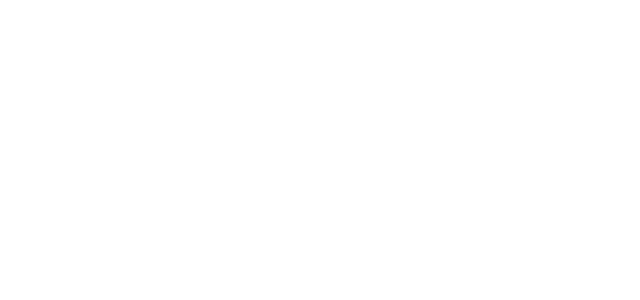
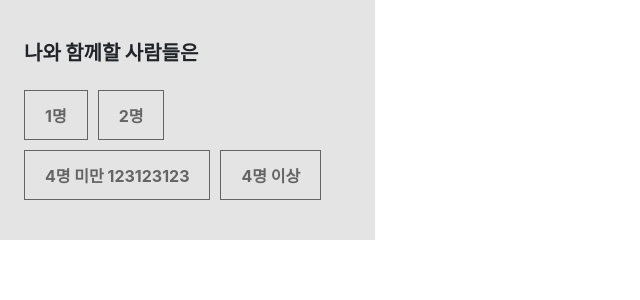
Before and after one commit to new-place-Team/InSplace-FE, a React (Create React App) app: page /test in a window 1280 px wide. Shown: the top 300 px of the page, without its empty margins (0-640 px from the left). Built offline with nearby package versions, Linux system fonts and the light colour scheme; a web font is replaced by a local one.

Commit message:
[style] selectedContents ui작업

```diff
--- a/src/App.js
+++ b/src/App.js
@@ -8,6 +8,7 @@
 import Main from './pages/Main';
 import UI from './pages/UI';
 import theme from './styles/theme';
+import SelectedContents from './components/SelectedContents';
 
 function App() {
   console.log('첫 스타트! 1');
@@ -23,6 +24,7 @@
           <Route path="/" exact component={Test} />
           <Route path="/main" exact component={Main} />
           <Route path="/ui" exact component={UI} />
+          <Route path="/test" exact component={SelectedContents} />
         </Switch>
       </ThemeProvider>
     </ConnectedRouter>
--- a/src/components/SelectedContents.js
+++ b/src/components/SelectedContents.js
@@ -1,9 +1,57 @@
 import React from 'react';
 import styled from 'styled-components';
+import { Grid, Text, Button } from '../elements';
 
 const SelectedContents = props => {
-  return <SelectedContent />;
+  const testProps = {
+    title: '나와 함께할 사람들은',
+    gridNum: 2, // test
+    list: [
+      { num: '1명' },
+      { num: '2명' },
+      { num: '4명 미만 123123123' },
+      { num: '4명 이상' },
+    ],
+  };
+
+  return (
+    <SelectedContent>
+      <Text fontSize="20px" bold>
+        {testProps.title}
+      </Text>
+      <SelectedGrid gridNum={testProps.gridNum}>
+        {testProps.list.map((item, idx) => {
+          return (
+            <React.Fragment key={`selected-${item.num}`}>
+              <Grid margin="10px 10px 0 0">
+                <Button type="type" width="auto">
+                  {item.num}
+                </Button>
+              </Grid>
+            </React.Fragment>
+          );
+        })}
+      </SelectedGrid>
+    </SelectedContent>
+  );
 };
 
-const SelectedContent = styled.div``;
+const SelectedContent = styled.div`
+  width: 375px;
+  padding: 40px 24px;
+  background-color: #e4e4e4;
+`;
+const SelectedGrid = styled.div`
+  /* display: grid;
+  grid-template-columns: ${props =>
+    props.gridNum ? `repeat(${props.gridNum}, auto)` : `repeat(3, 1fr)`};
+  button {
+    border: 1px solid #fff;
+  } */
+  display: flex;
+  justify-content: flex-start;
+  align-items: center;
+  flex-wrap: wrap;
+  margin-top: 14px;
+`;
 export default SelectedContents;
--- a/src/elements/Button.js
+++ b/src/elements/Button.js
@@ -5,6 +5,7 @@
 import theme from '../styles/theme';
 
 const Button = props => {
+  console.log('props === ', props);
   // props로 전달받을 값들
   const {
     type,
@@ -52,6 +53,7 @@
       </>
     );
   }
+
   if (type === 'type') {
     return (
       <>
@@ -61,6 +63,7 @@
       </>
     );
   }
+
   if (type === 'tag') {
     return (
       <>
@@ -98,6 +101,8 @@
   radius: 0,
   size: '14px',
   bold: false,
+  bg: 'transparent',
+  border: 'none',
   _onClick: () => {},
 };
 
@@ -135,12 +140,14 @@
   border: 1px solid ${theme.color.mainColor};
 `;
 const TypeButton = styled.button`
+  width: ${props => (props.width ? props.width : 'auto')};
+  margin: ${props => props.margin};
   padding: 12px 20px;
   font-size: 16px;
   font-weight: 700;
   color: ${props => (props.color ? props.color : '#646464')};
   background-color: ${props => (props.bg ? props.bg : `#fff`)};
-  border: ${props => (props.border ? props.border : '1px solid #646464')};
+  border: 1px solid #646464;
 `;
 // Text가 들어간 tag 버튼
 const TagButton = styled.button`
--- a/src/elements/Text.js
+++ b/src/elements/Text.js
@@ -6,6 +6,7 @@
 
 const Text = props => {
   const { fontSize, bold, color, others, children, margin, textAlign } = props;
+
   const styles = {
     fontSize,
     bold,
@@ -24,7 +25,7 @@
 
 Text.defaultProps = {
   fontSize: `${theme.fontSize.normal}`,
-  bold: `${theme.fontWeight.regular}`,
+  bold: false,
   color: `${theme.color.mainColor}`,
   children: 'child',
   others: '',
```
